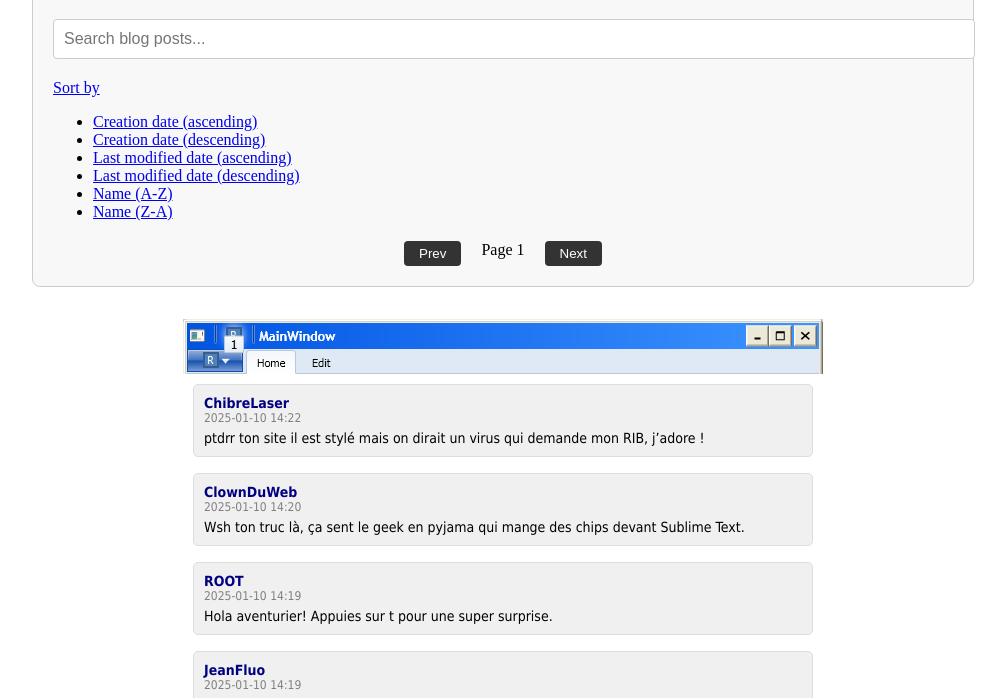
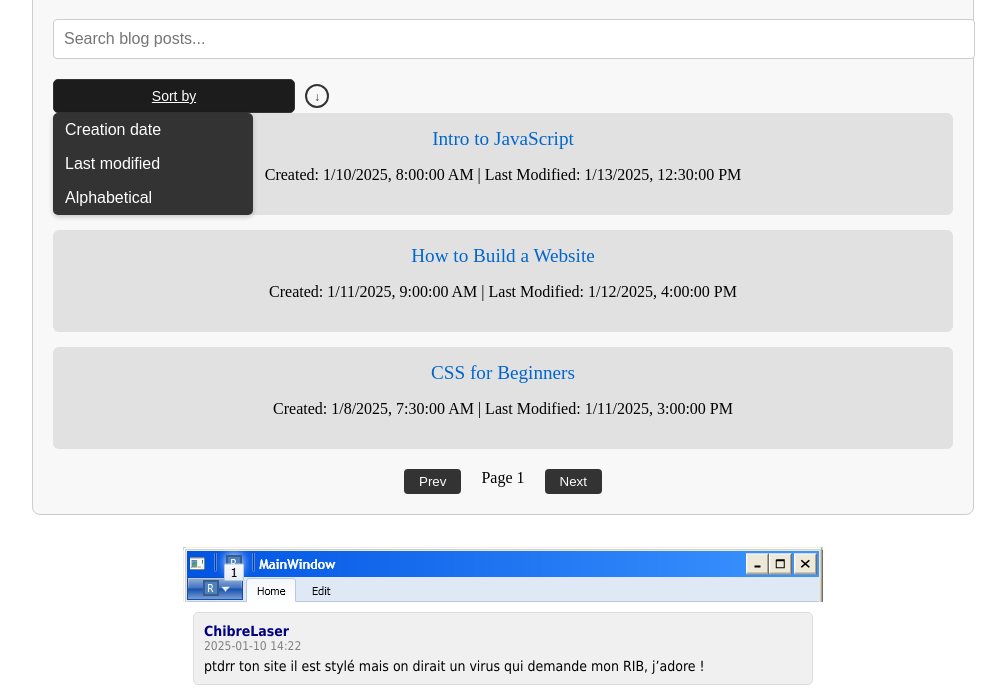
Before and after one commit to comus3/plantincarrenard.com, a plain HTML site: page blog.html in a window 1280 px wide. Both pictures are taken after a click on the link "Sort by". Shown: the part 102-800 px from the top of the page, without its empty margins (137-1143 px from the left). Drawn offline with Linux system fonts and the light colour scheme.

Commit message:
nice sortt

```diff
--- a/blog.html
+++ b/blog.html
@@ -18,20 +18,28 @@
 <div class="sortbox">
   <div class="label"></div>
   <div class="dselect_container" id="sort_by_dselect_container">
-        <input id="sort_by" type="hidden" name="sort_by" value="created_asc">
+    <input id="sort_by" type="hidden" name="sort_by" value="created">
     <a class="trigger" id="sort_by_trigger" href="javascript:void(0);" onclick="toggleDropdown()">Sort by</a>
     <div class="dropcontainer" id="sort_by_listctn">
       <ul class="dropdownhidden" id="sort_by_droplist">
-            <li><a href="javascript:void(0);" onclick="sortPosts('created', 'asc')">Creation date (ascending)</a></li>
-            <li><a href="javascript:void(0);" onclick="sortPosts('created', 'desc')">Creation date (descending)</a></li>
-            <li><a href="javascript:void(0);" onclick="sortPosts('last_modified', 'asc')">Last modified date (ascending)</a></li>
-            <li><a href="javascript:void(0);" onclick="sortPosts('last_modified', 'desc')">Last modified date (descending)</a></li>
-            <li><a href="javascript:void(0);" onclick="sortPosts('alphabetical', 'asc')">Name (A-Z)</a></li>
-            <li><a href="javascript:void(0);" onclick="sortPosts('alphabetical', 'desc')">Name (Z-A)</a></li>
+        <li><a href="javascript:void(0);" onclick="sortPosts('created')">Creation date</a></li>
+        <li><a href="javascript:void(0);" onclick="sortPosts('last_modified')">Last modified</a></li>
+        <li><a href="javascript:void(0);" onclick="sortPosts('alphabetical')">Alphabetical</a></li>
       </ul>
     </div>
   </div>
+  <div class="sort-direction">
+    <div class="toggle-button" id="toggleSortDirection" onclick="toggleDirection()">
+      <span id="directionIcon" class="arrow-down"></span>
     </div>
+    <!-- hide text for now  -->
+    <span id="directionText" class="hidden">Descending</span>
+  </div>
+</div>
+
+<div id="blog-list"></div>
+
+
 
 
 
--- a/blog_script.js
+++ b/blog_script.js
@@ -1,5 +1,7 @@
 let posts = [];
 let filteredPosts = []; // Store filtered posts based on search
+let currentSort = "created";
+let isAscending = false;
 
 const loadPosts = async () => {
   try {
@@ -15,6 +17,41 @@ const loadPosts = async () => {
   }
 };
 
+const toggleDropdown = () => {
+  document.getElementById('sort_by_listctn').classList.toggle('show');
+};
+
+const sortPosts = (criteria) => {
+  // Set the sorting criteria
+  currentSort = criteria;
+
+  // Resort posts when criteria changes
+  resortPosts();
+};
+
+const resortPosts = () => {
+  // Sorting logic
+  filteredPosts.sort((a, b) => {
+    let dateA, dateB;
+
+    if (currentSort === 'alphabetical') {
+      return isAscending ? a.title.localeCompare(b.title) : b.title.localeCompare(a.title);
+    } else if (currentSort === 'created') {
+      dateA = new Date(a.created);
+      dateB = new Date(b.created);
+    } else if (currentSort === 'last_modified') {
+      dateA = new Date(a.last_modified);
+      dateB = new Date(b.last_modified);
+    }
+
+    return isAscending ? dateA - dateB : dateB - dateA;
+  });
+
+  // Display the sorted posts
+  displayPosts();
+};
+
+// Function to display the posts (same as before)
 const displayPosts = () => {
   // Clear the existing posts before displaying the new ones
   const blogList = document.getElementById('blog-list');
@@ -25,12 +62,10 @@ const displayPosts = () => {
     return;
   }
 
-  // Loop through the filtered posts and display them
   filteredPosts.forEach(post => {
     const postElement = document.createElement('div');
     postElement.classList.add('blog-post');
 
-    // Format the dates to a more readable format
     const lastModified = new Date(post.last_modified).toLocaleString();
     const created = new Date(post.created).toLocaleString();
 
@@ -42,45 +77,28 @@ const displayPosts = () => {
   });
 };
 
-const sortPosts = (criteria, order = 'asc') => {
-  // Sorting logic
-  filteredPosts.sort((a, b) => {
-    let dateA, dateB;
+const toggleDirection = () => {
+  isAscending = !isAscending;
 
-    if (criteria === 'alphabetical') {
-      return order === 'asc' ? a.title.localeCompare(b.title) : b.title.localeCompare(a.title);
-    } else if (criteria === 'created') {
-      dateA = new Date(a.created);
-      dateB = new Date(b.created);
-    } else if (criteria === 'last_modified') {
-      dateA = new Date(a.last_modified);
-      dateB = new Date(b.last_modified);
-    }
+  const directionText = document.getElementById('directionText');
+  const directionIcon = document.getElementById('directionIcon');
+  const toggleButton = document.getElementById('toggleSortDirection');
 
-    return order === 'asc' ? dateA - dateB : dateB - dateA;
-  });
+  if (isAscending) {
+    directionText.textContent = 'Ascending';
+    directionIcon.classList.remove('arrow-down');
+    directionIcon.classList.add('arrow-up');
+    toggleButton.classList.add('active');
+  } else {
+    directionText.textContent = 'Descending';
+    directionIcon.classList.remove('arrow-up');
+    directionIcon.classList.add('arrow-down');
+    toggleButton.classList.remove('active');
+  }
 
-  displayPosts();
+  // Resort the posts after changing the direction
+  resortPosts();
 };
-
-// Sorting buttons
-document.getElementById('sort-alphabetical').addEventListener('click', () => sortPosts('alphabetical'));
-document.getElementById('sort-alphabetical-desc').addEventListener('click', () => sortPosts('alphabetical', 'desc'));
-document.getElementById('sort-created').addEventListener('click', () => sortPosts('created'));
-document.getElementById('sort-created-desc').addEventListener('click', () => sortPosts('created', 'desc'));
-document.getElementById('sort-modified').addEventListener('click', () => sortPosts('last_modified'));
-document.getElementById('sort-modified-desc').addEventListener('click', () => sortPosts('last_modified', 'desc'));
-
-// Search function
-function searchPosts() {
-  const query = document.getElementById('search').value.toLowerCase();
-
-  // Filter posts based on the search query (case-insensitive)
-  filteredPosts = posts.filter(post => post.title.toLowerCase().includes(query));
-
-  // Display the filtered posts
-  displayPosts();
-}
 
 // Call loadPosts to fetch the posts and render them once loaded
 loadPosts();
--- a/blog_style.css
+++ b/blog_style.css
@@ -153,3 +153,127 @@
 .page-btn:hover {
   background-color: #555;
 }
+/* hidden text class */
+.hidden {
+  display: none;
+}
+
+.sortbox {
+  font-family: Arial, sans-serif;
+  display: flex; /* Use flexbox for alignment */
+  align-items: center; /* Align items vertically */
+  position: relative;
+}
+
+.sortbox .label {
+  font-size: 14px;
+  color: #666;
+  margin-bottom: 5px;
+}
+
+.sortbox .dselect_container {
+  position: relative;
+  flex-shrink: 0; /* Prevent shrinking */
+}
+
+.sortbox .trigger {
+  display: inline-block;
+  padding: 8px 20px;
+  background-color: #1c1c1c;
+  color: #fff;
+  border: 1px solid #333;
+  border-radius: 5px;
+  cursor: pointer;
+  font-size: 14px;
+  width: 200px;
+  text-align: center;
+}
+
+.sortbox .dropcontainer {
+  position: absolute;
+  top: 100%;
+  left: 0;
+  width: 200px;
+  background-color: #333;
+  border-radius: 5px;
+  box-shadow: 0 2px 5px rgba(0, 0, 0, 0.2);
+  display: none;
+  z-index: 1000;
+}
+
+.sortbox .dropdownhidden {
+  list-style: none;
+  padding: 0;
+  margin: 0;
+}
+
+.sortbox .dropdownhidden li {
+  padding: 8px 12px;
+}
+
+.sortbox .dropdownhidden li a {
+  color: #fff;
+  text-decoration: none;
+  display: block;
+  cursor: pointer;
+  white-space: nowrap;
+}
+
+.sortbox .dropdownhidden li a:hover {
+  background-color: #444;
+}
+
+.sortbox .dropdownhidden li a.active {
+  background-color: #0073e6;
+}
+
+.sortbox .dropcontainer.show {
+  display: block;
+}
+
+.sortbox .sort-direction {
+  display: flex;
+  align-items: center;
+  margin-left: 10px; /* Space between the dropdown and button */
+}
+
+.sortbox .toggle-button {
+  display: flex;
+  align-items: center;
+  cursor: pointer;
+  background-color: transparent;
+  border: 2px solid #333;
+  border-radius: 50%;
+  width: 20px;
+  height: 20px;
+  justify-content: center;
+  margin-right: 10px;
+}
+
+.sortbox .dot {
+  width: 8px;
+  height: 8px;
+  border-radius: 50%;
+  background-color: #1c1c1c;
+}
+
+.sortbox .arrow-down::before {
+  content: "↓";
+  font-size: 12px;
+  color: #333;
+}
+
+.sortbox .arrow-up::before {
+  content: "↑";
+  font-size: 12px;
+  color: #333;
+}
+
+.sortbox .sort-direction span {
+  font-size: 14px;
+  color: #333;
+}
+
+.sortbox .sort-direction .active-arrow {
+  color: #0073e6;
+}
```
Lines whose indentation alone changed are shown as unchanged.
